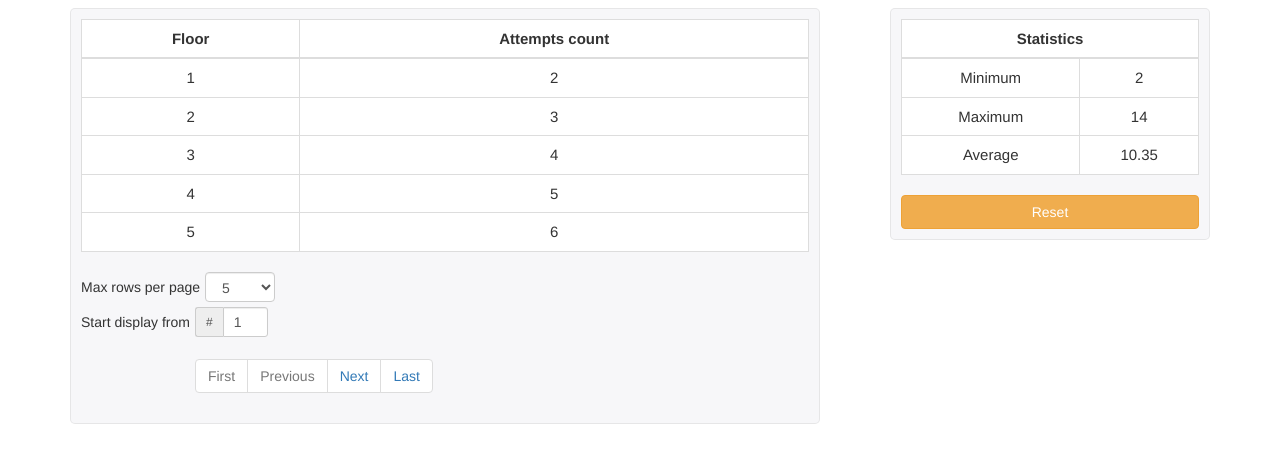
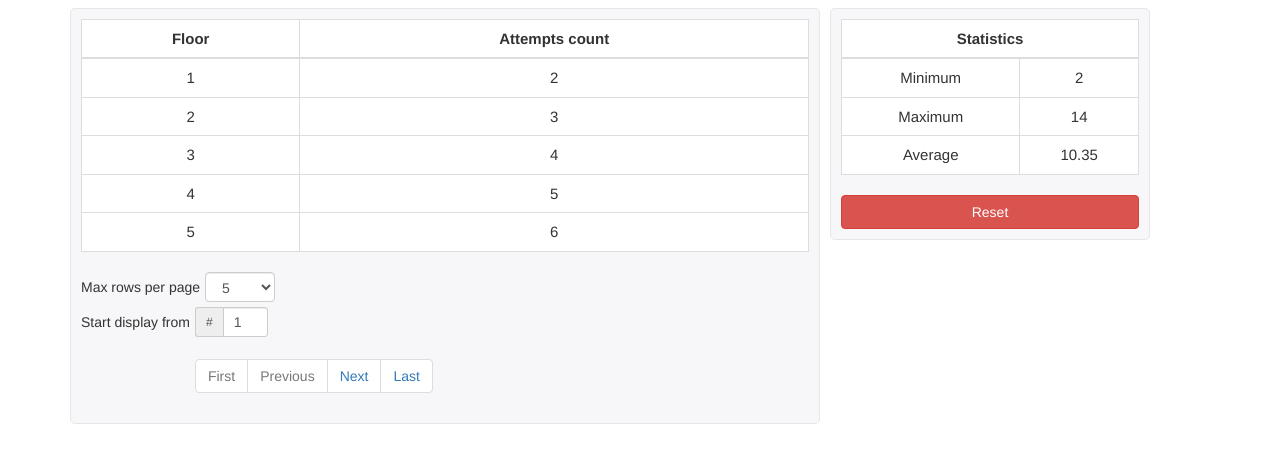
Before and after one commit to IvanKhud/FirstJSApp, a PHP site: page /index.html in a window 1280 px wide. Shown: the part 65-528 px from the top of the page. Run offline with PHP 8.4, Linux system fonts and the light colour scheme.

Commit message:
#28 restyled reset button, renamed class names, decreased distance between main and right block

```diff
--- a/css/style.css
+++ b/css/style.css
@@ -13,7 +13,7 @@
   height: 65px;
 }
 
-.headerContent {
+.header-content {
   float: left;
   position: relative;
   margin: auto;
@@ -31,13 +31,13 @@
   float: left;
 }
 
-.generalContainer {
+.general-container {
   position: relative;
   width: 800px;
 }
 
-.mainContent,
-.rightSidebar {
+.main-content,
+.right-sidebar {
   position: relative;
   display: inline-block;
   background-color: #f7f7f9;
@@ -48,31 +48,36 @@
   padding: 10px;
 }
 
-.mainContent {
+.main-content {
   width: 750px;
   float:left;
 }
 
-.rightSidebar {
-  float: right;
+.right-sidebar {
+  float: left;
+  margin-left: 10px;
   width: 320px;
 }
 
-.mainTable,
-.rightTable {
+.main-table,
+.right-table {
   background-color: white;
   text-align: center;
   font-size: 15px;
 }
 
-.mainTable {
+.main-table th,
+.right-table th {
+  text-align: center;
+  font-size: 15px;
+}
+
+.main-table {
   width: 500px;
 }
 
-.mainTable th,
-.rightTable th {
-  text-align: center;
-  font-size: 15px;
+.right-table {
+  width: 200px;
 }
 
 #maxRowsPerPageForm, #firstVisibleRowForm {
@@ -116,16 +121,12 @@
   left: 250px;
 }
 
-.rightTable {
-  width: 200px;
-}
-
 .disabled {
   pointer-events: none;
 }
 
-#return-to-top,
-#return-to-bottom {
+#returnToTop,
+#returnToBottom {
   color: rgb(0, 0, 0);
   position: fixed;
   right: 22px;
@@ -143,10 +144,10 @@
   border-radius: 25px;
 }
 
-#return-to-top {
+#returnToTop {
   bottom: 37px;
 }
 
-#return-to-bottom {
+#returnToBottom {
   bottom: 8px;
 }
--- a/index.html
+++ b/index.html
@@ -10,23 +10,24 @@
 </head>
 
 <body onresize="dom.onBodyResize()">
+
   <div id="topBottomForm">
-    <a href="javascript:" id="return-to-top" onclick="dom.toTop()"><i class="glyphicon glyphicon-menu-up"></i></a>
-    <a href="javascript:" id="return-to-bottom" onclick="dom.toBottom()"><i class="glyphicon glyphicon-menu-down"></i></a>
+    <a href="javascript:" id="returnToTop" onclick="dom.toTop()"><i class="glyphicon glyphicon-menu-up"></i></a>
+    <a href="javascript:" id="returnToBottom" onclick="dom.toBottom()"><i class="glyphicon glyphicon-menu-down"></i></a>
   </div>
 
   <div class="container-fluid header">
-    <div class="headerContent">
+    <div class="header-content">
       <img class="logo" src="img/balls.jpg" alt="balls">
       <h3>How many attempts do you need?</h3>
       <p id="test"></p>
     </div>
   </div>
 
-  <div class="container generalContainer">
+  <div class="container general-container">
 
-  <div class="mainContent">
-    <table class="table table-bordered mainTable">
+  <div class="main-content">
+    <table class="table table-bordered main-table">
       <thead>
         <tr>
           <th>Floor</th>
@@ -71,8 +72,8 @@
 
   </div>
 
-  <div class="rightSidebar">
-    <table class="table table-bordered rightTable">
+  <div class="right-sidebar">
+    <table class="table table-bordered right-table">
       <thead>
         <tr>
           <th colspan='2'>Statistics</th>
--- a/js/dom.js
+++ b/js/dom.js
@@ -16,7 +16,7 @@ var dom = {
     main();
     var button1 = document.getElementById('mainBtn');
     button1.innerHTML = 'Reset';
-    button1.className = 'btn btn-warning btn-block';
+    button1.className = 'btn btn-danger btn-block';
     document.getElementById("errorMessage").style.visibility = 'hidden';
     document.getElementById("startMessage").style.visibility = 'hidden';
   },
@@ -32,7 +32,7 @@ var dom = {
      document.getElementById("firstVisibleRow").value = 1;
      main();
      button1.innerHTML = 'Reset';
-     button1.className = 'btn btn-warning btn-block';
+     button1.className = 'btn btn-danger btn-block';
      document.getElementById("startMessage").style.visibility = 'hidden';
     }
       else {
@@ -149,16 +149,16 @@ var dom = {
 
   onScrollCheck: function() {
     if (window.pageYOffset > 50) {
-      document.getElementById("return-to-top").style.display = "inline";
+      document.getElementById("returnToTop").style.display = "inline";
     }
       else {
-        document.getElementById("return-to-top").style.display = "none";
+        document.getElementById("returnToTop").style.display = "none";
       };
     if (window.pageYOffset < (document.body.scrollHeight - document.body.clientHeight - 50)) {
-      document.getElementById("return-to-bottom").style.display = "inline";
+      document.getElementById("returnToBottom").style.display = "inline";
     }
       else {
-        document.getElementById("return-to-bottom").style.display = "none";
+        document.getElementById("returnToBottom").style.display = "none";
       };
   },
 
@@ -176,8 +176,8 @@ var dom = {
       dom.onScrollCheck();
     }
       else {
-        document.getElementById("return-to-bottom").style.display = "none";
-        document.getElementById("return-to-top").style.display = "none";
+        document.getElementById("returnToBottom").style.display = "none";
+        document.getElementById("returnToTop").style.display = "none";
         document.getElementById("topBottomForm").style.display = "none";
       };
   },
```
